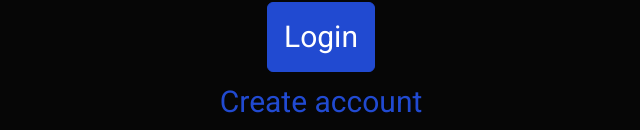
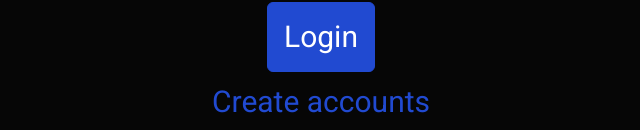
Before and after one commit to StrikorDawn/CIT-130-Cyber-Security, a plain HTML site: page stedi-content/index.html in a window 1280 px wide. Shown: the part 668-798 px from the top of the page, without its empty margins (319-959 px from the left). Drawn offline with Linux system fonts and the light colour scheme.

Commit message:
Updated git repository

```diff
--- a/stedi-content/index.html
+++ b/stedi-content/index.html
@@ -31,7 +31,7 @@
             <input class="btn btn-lg btn-primary" id="loginbtn" type="button" onclick="userlogin()" value="Login">
         </p>
         <p>
-            <a class="stepcount" id="newusr" href="/createcustomer.html">Create account</a>
+            <a class="stepcount" id="newusr" href="/createcustomer.html">Create accounts</a>
         </p>
     </form>
 </div>
```
